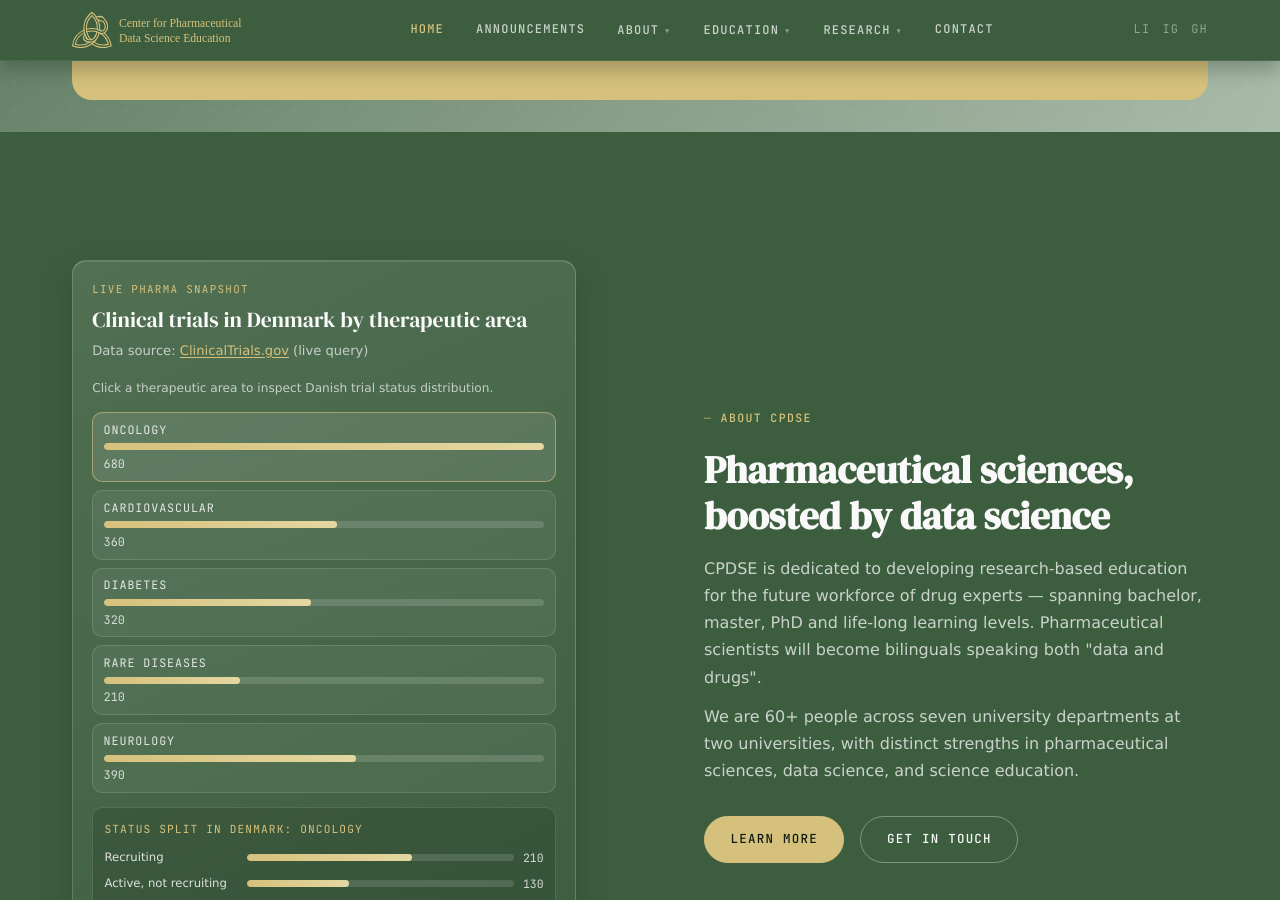
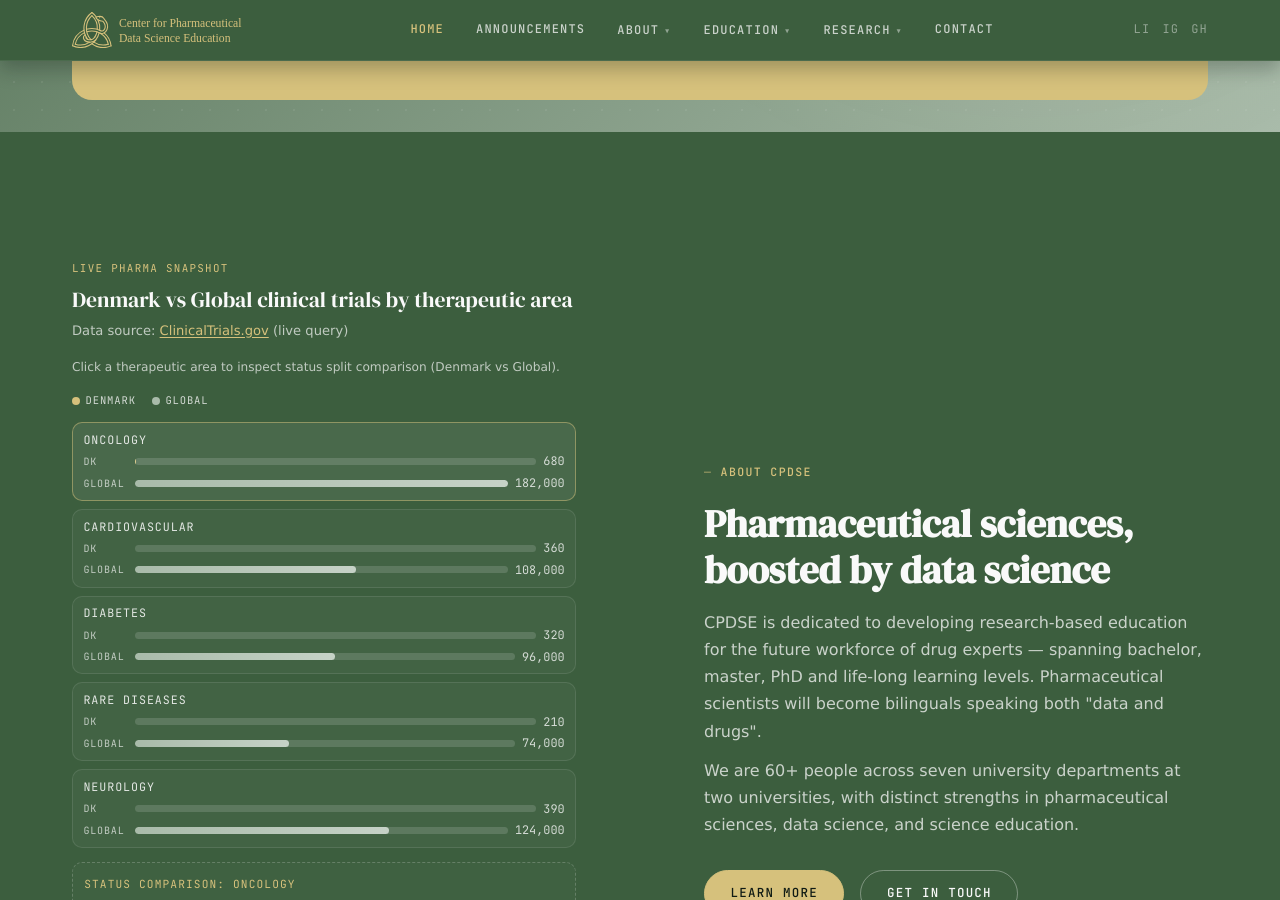
Before and after one commit to CPDSE/PagesCMS, a Jekyll site: the page built from index.md, in a window 1280 px wide and 900 px high, scrolled down 801 px. Built offline with Jekyll 4.4.1, drawn with Linux system fonts in a browser that asks for light colours; comment, search, counter and statistics services are not loaded; some of the changed text lies outside the part shown.

Commit message:
interactive vis

```diff
--- a/_layouts/home.html
+++ b/_layouts/home.html
@@ -53,9 +53,13 @@ layout: default
     <div class="about-visual">
       <div class="about-viz" id="pharma-live-viz">
         <p class="about-viz-kicker">Live Pharma Snapshot</p>
-        <h3>Clinical trials in Denmark by therapeutic area</h3>
+        <h3>Denmark vs Global clinical trials by therapeutic area</h3>
         <p class="about-viz-source">Data source: <a href="https://clinicaltrials.gov/" target="_blank" rel="noopener">ClinicalTrials.gov</a> (live query)</p>
-        <p class="about-viz-note">Click a therapeutic area to inspect Danish trial status distribution.</p>
+        <p class="about-viz-note">Click a therapeutic area to inspect status split comparison (Denmark vs Global).</p>
+        <div class="about-viz-legend" aria-hidden="true">
+          <span class="viz-legend-item"><span class="viz-dot viz-dot-dk"></span>Denmark</span>
+          <span class="viz-legend-item"><span class="viz-dot viz-dot-global"></span>Global</span>
+        </div>
         <div class="about-viz-bars" role="list" aria-live="polite"></div>
         <div class="about-viz-detail">
           <p class="about-viz-detail-title"></p>
@@ -416,19 +420,39 @@ layout: default
     ];
 
     const fallbackCounts = {
-      Oncology: 680,
-      Cardiovascular: 360,
-      Diabetes: 320,
-      'Rare Diseases': 210,
-      Neurology: 390
+      Oncology: { dk: 680, global: 182000 },
+      Cardiovascular: { dk: 360, global: 108000 },
+      Diabetes: { dk: 320, global: 96000 },
+      'Rare Diseases': { dk: 210, global: 74000 },
+      Neurology: { dk: 390, global: 124000 }
     };
 
     const fallbackStatus = {
-      oncology: { recruiting: 210, active: 130, completed: 340 },
-      cardio: { recruiting: 95, active: 72, completed: 193 },
-      diabetes: { recruiting: 85, active: 64, completed: 171 },
-      rare: { recruiting: 58, active: 38, completed: 114 },
-      neuro: { recruiting: 110, active: 78, completed: 202 }
+      oncology: {
+        recruiting: { dk: 210, global: 36000 },
+        active: { dk: 130, global: 22000 },
+        completed: { dk: 340, global: 124000 }
+      },
+      cardio: {
+        recruiting: { dk: 95, global: 18000 },
+        active: { dk: 72, global: 14000 },
+        completed: { dk: 193, global: 76000 }
+      },
+      diabetes: {
+        recruiting: { dk: 85, global: 16000 },
+        active: { dk: 64, global: 12000 },
+        completed: { dk: 171, global: 68000 }
+      },
+      rare: {
+        recruiting: { dk: 58, global: 13000 },
+        active: { dk: 38, global: 9000 },
+        completed: { dk: 114, global: 52000 }
+      },
+      neuro: {
+        recruiting: { dk: 110, global: 21000 },
+        active: { dk: 78, global: 16000 },
+        completed: { dk: 202, global: 87000 }
+      }
     };
 
     const statusCache = new Map();
@@ -454,15 +478,18 @@ layout: default
     const renderStatus = (areaKey, statusItems) => {
       if (!statusEl || !detailTitleEl) return;
       const area = findAreaByKey(areaKey);
-      detailTitleEl.textContent = `Status split in Denmark: ${area.label}`;
-      const max = Math.max(...statusItems.map(item => item.count), 1);
+      detailTitleEl.textContent = `Status comparison: ${area.label}`;
+      const max = Math.max(...statusItems.flatMap(item => [item.dk, item.global]), 1);
       statusEl.innerHTML = statusItems.map((item) => {
-        const pct = (item.count / max) * 100;
+        const pctDk = (item.dk / max) * 100;
+        const pctGlobal = (item.global / max) * 100;
         return `
-          <div class="viz-status-row" role="listitem" aria-label="${item.label}: ${item.count.toLocaleString()} trials">
+          <div class="viz-status-row" role="listitem" aria-label="${item.label}: Denmark ${item.dk.toLocaleString()}, Global ${item.global.toLocaleString()} trials">
             <span class="viz-status-label">${item.label}</span>
-            <span class="viz-status-track"><span class="viz-status-fill" style="width:${pct.toFixed(2)}%"></span></span>
-            <span class="viz-status-value">${item.count.toLocaleString()}</span>
+            <div class="viz-status-compare">
+              <span class="viz-status-line"><span class="viz-mini-label">DK</span><span class="viz-status-track"><span class="viz-status-fill viz-status-fill-dk" style="width:${pctDk.toFixed(2)}%"></span></span><span class="viz-status-value">${item.dk.toLocaleString()}</span></span>
+              <span class="viz-status-line"><span class="viz-mini-label">Global</span><span class="viz-status-track"><span class="viz-status-fill viz-status-fill-global" style="width:${pctGlobal.toFixed(2)}%"></span></span><span class="viz-status-value">${item.global.toLocaleString()}</span></span>
+            </div>
           </div>
         `;
       }).join('');
@@ -475,15 +502,22 @@ layout: default
         return;
       }
       try {
-        const counts = await Promise.all(
-          statuses.map(status => fetchCount(`${area.term} ${status.term}`))
-        );
-        const items = statuses.map((status, idx) => ({ label: status.label, count: counts[idx] }));
+        const items = await Promise.all(statuses.map(async (status) => {
+          const [dk, global] = await Promise.all([
+            fetchCount(`${area.dkTerm} ${status.term}`),
+            fetchCount(`${area.globalTerm} ${status.term}`)
+          ]);
+          return { label: status.label, dk, global };
+        }));
         statusCache.set(area.key, items);
         renderStatus(area.key, items);
       } catch (error) {
         const fallback = fallbackStatus[area.key] || fallbackStatus.oncology;
-        const items = statuses.map((status) => ({ label: status.label, count: fallback[status.key] || 0 }));
+        const items = statuses.map((status) => ({
+          label: status.label,
+          dk: fallback[status.key]?.dk || 0,
+          global: fallback[status.key]?.global || 0
+        }));
         statusCache.set(area.key, items);
         renderStatus(area.key, items);
       }
@@ -491,14 +525,17 @@ layout: default
 
     const renderBars = (items) => {
       if (!barsEl) return;
-      const max = Math.max(...items.map(item => item.count), 1);
+      const max = Math.max(...items.flatMap(item => [item.dk, item.global]), 1);
       barsEl.innerHTML = items.map((item) => {
-        const pct = (item.count / max) * 100;
+        const pctDk = (item.dk / max) * 100;
+        const pctGlobal = (item.global / max) * 100;
         return `
-          <button type="button" class="viz-bar" data-area-key="${item.key}" role="listitem" aria-label="${item.label}: ${item.count.toLocaleString()} trials">
+          <button type="button" class="viz-bar" data-area-key="${item.key}" role="listitem" aria-label="${item.label}: Denmark ${item.dk.toLocaleString()}, Global ${item.global.toLocaleString()} trials">
             <span class="viz-label">${item.label}</span>
-            <span class="viz-track"><span class="viz-fill" style="width:${pct.toFixed(2)}%"></span></span>
-            <span class="viz-value">${item.count.toLocaleString()}</span>
+            <div class="viz-compare">
+              <span class="viz-compare-line"><span class="viz-mini-label">DK</span><span class="viz-track"><span class="viz-fill viz-fill-dk" style="width:${pctDk.toFixed(2)}%"></span></span><span class="viz-value">${item.dk.toLocaleString()}</span></span>
+              <span class="viz-compare-line"><span class="viz-mini-label">Global</span><span class="viz-track"><span class="viz-fill viz-fill-global" style="width:${pctGlobal.toFixed(2)}%"></span></span><span class="viz-value">${item.global.toLocaleString()}</span></span>
+            </div>
           </button>
         `;
       }).join('');
@@ -526,14 +563,24 @@ layout: default
         refreshBtn.textContent = 'Loading...';
       }
       try {
-        const counts = await Promise.all(areas.map(area => fetchCount(area.term)));
-        const items = areas.map((area, idx) => ({ key: area.key, label: area.label, count: counts[idx] }));
+        const items = await Promise.all(areas.map(async (area) => {
+          const [dk, global] = await Promise.all([
+            fetchCount(area.dkTerm),
+            fetchCount(area.globalTerm)
+          ]);
+          return { key: area.key, label: area.label, dk, global };
+        }));
         renderBars(items);
         statusCache.clear();
         await loadStatusForArea(activeAreaKey, true);
         if (updatedEl) updatedEl.textContent = `Updated: ${new Date().toLocaleTimeString([], { hour: '2-digit', minute: '2-digit' })}`;
       } catch (error) {
-        const items = areas.map(area => ({ key: area.key, label: area.label, count: fallbackCounts[area.label] || 0 }));
+        const items = areas.map(area => ({
+          key: area.key,
+          label: area.label,
+          dk: fallbackCounts[area.label]?.dk || 0,
+          global: fallbackCounts[area.label]?.global || 0
+        }));
         renderBars(items);
         statusCache.clear();
         await loadStatusForArea(activeAreaKey, true);
--- a/assets/css/main.css
+++ b/assets/css/main.css
@@ -505,11 +505,11 @@ a { color: inherit; }
 .about-visual { display: flex; justify-content: center; align-items: flex-start; }
 .about-viz {
   width: 100%;
-  border: 1px solid rgba(249,249,249,0.2);
-  background: linear-gradient(155deg, rgba(169,187,170,0.2) 0%, rgba(60,94,62,0.22) 100%);
-  border-radius: 14px;
-  padding: 1.2rem;
-  box-shadow: 0 14px 30px rgba(15,26,20,0.2), inset 0 1px 0 rgba(249,249,249,0.12);
+  background: transparent;
+  border: none;
+  border-radius: 0;
+  padding: 0;
+  box-shadow: none;
 }
 .about-viz-kicker {
   font-family: var(--font-mono);
@@ -542,6 +542,30 @@ a { color: inherit; }
   font-size: 0.76rem;
   color: rgba(249,249,249,0.7);
 }
+.about-viz-legend {
+  display: flex;
+  gap: 1rem;
+  align-items: center;
+  margin-bottom: 0.8rem;
+}
+.viz-legend-item {
+  display: inline-flex;
+  align-items: center;
+  gap: 0.35rem;
+  font-family: var(--font-mono);
+  font-size: 0.66rem;
+  letter-spacing: 0.08em;
+  text-transform: uppercase;
+  color: rgba(249,249,249,0.8);
+}
+.viz-dot {
+  width: 8px;
+  height: 8px;
+  border-radius: 50%;
+  display: inline-block;
+}
+.viz-dot-dk { background: #D6C17C; }
+.viz-dot-global { background: #A9BBAA; }
 .about-viz-bars {
   display: grid;
   gap: 0.5rem;
@@ -549,8 +573,8 @@ a { color: inherit; }
 }
 .viz-bar {
   width: 100%;
-  background: rgba(249,249,249,0.06);
-  border: 1px solid rgba(249,249,249,0.14);
+  background: rgba(249,249,249,0.03);
+  border: 1px solid rgba(249,249,249,0.1);
   border-radius: 10px;
   padding: 0.55rem 0.65rem;
   display: grid;
@@ -563,8 +587,8 @@ a { color: inherit; }
 }
 .viz-bar:hover,
 .viz-bar.is-active {
-  background: rgba(249,249,249,0.1);
-  border-color: rgba(214,193,124,0.6);
+  background: rgba(249,249,249,0.07);
+  border-color: rgba(214,193,124,0.5);
 }
 .viz-label {
   font-family: var(--font-mono);
@@ -587,16 +611,35 @@ a { color: inherit; }
   background: linear-gradient(90deg, #D6C17C 0%, #E4D7A1 100%);
   transition: width 0.45s ease;
 }
+.viz-fill-dk { background: linear-gradient(90deg, #D6C17C 0%, #E4D7A1 100%); }
+.viz-fill-global { background: linear-gradient(90deg, #A9BBAA 0%, #C6D2C7 100%); }
+.viz-compare {
+  display: grid;
+  gap: 0.35rem;
+}
+.viz-compare-line {
+  display: grid;
+  grid-template-columns: 44px 1fr auto;
+  align-items: center;
+  gap: 0.45rem;
+}
+.viz-mini-label {
+  font-family: var(--font-mono);
+  font-size: 0.63rem;
+  letter-spacing: 0.08em;
+  text-transform: uppercase;
+  color: rgba(249,249,249,0.7);
+}
 .viz-value {
   font-family: var(--font-mono);
   font-size: 0.74rem;
   color: rgba(249,249,249,0.8);
 }
 .about-viz-detail {
-  border: 1px solid rgba(249,249,249,0.14);
+  border: 1px dashed rgba(249,249,249,0.2);
   border-radius: 10px;
   padding: 0.7rem;
-  background: rgba(15,26,20,0.16);
+  background: rgba(249,249,249,0.02);
 }
 .about-viz-detail-title {
   font-family: var(--font-mono);
@@ -612,9 +655,18 @@ a { color: inherit; }
 }
 .viz-status-row {
   display: grid;
-  grid-template-columns: minmax(110px, 1fr) 2fr auto;
-  align-items: center;
+  grid-template-columns: minmax(110px, 1fr) 1.9fr;
   gap: 0.55rem;
+}
+.viz-status-compare {
+  display: grid;
+  gap: 0.35rem;
+}
+.viz-status-line {
+  display: grid;
+  grid-template-columns: 44px 1fr auto;
+  align-items: center;
+  gap: 0.45rem;
 }
 .viz-status-label {
   font-size: 0.73rem;
@@ -634,6 +686,8 @@ a { color: inherit; }
   background: linear-gradient(90deg, #D6C17C 0%, #E4D7A1 100%);
   transition: width 0.4s ease;
 }
+.viz-status-fill-dk { background: linear-gradient(90deg, #D6C17C 0%, #E4D7A1 100%); }
+.viz-status-fill-global { background: linear-gradient(90deg, #A9BBAA 0%, #C6D2C7 100%); }
 .viz-status-value {
   font-family: var(--font-mono);
   font-size: 0.72rem;
```
Also changed, not shown: other parts of _layouts/home.html (+5 -5 lines).
